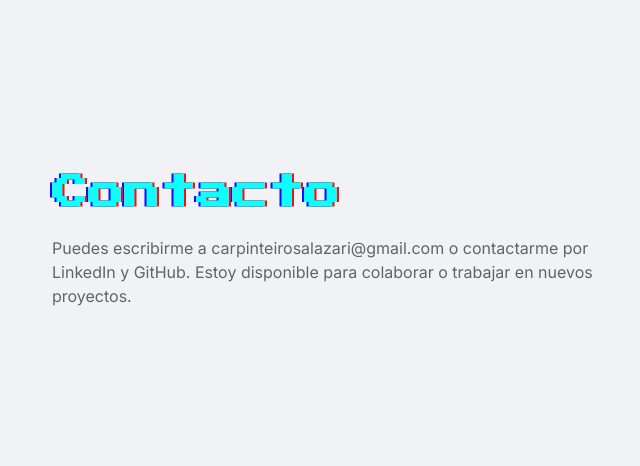
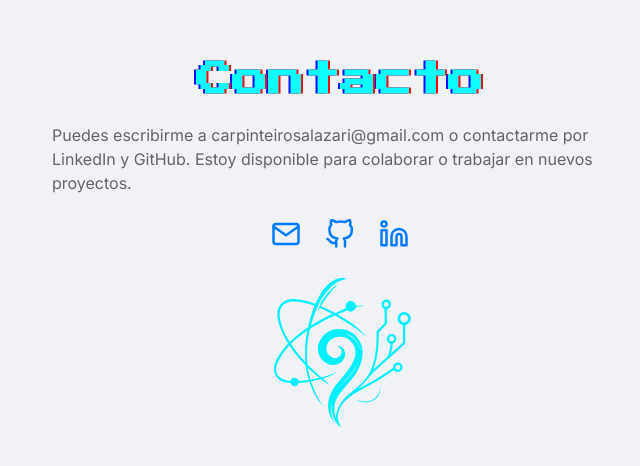
Before and after one commit to AskewToe6174/PortafolioICS, a React (Vite) app: page / in a window 1280 px wide. Shown: the part 3444-3910 px from the top of the page, without its empty margins (300-940 px from the left). Built offline with nearby package versions, Linux system fonts and the light colour scheme.

Commit message:
Update contact section with social links and icons
Enhanced the contact section to include clickable icons for email, GitHub, and LinkedIn, improving accessibility and user interaction. Also updated section title alignment logic to center both 'projects' and 'contact' sections.

```diff
--- a/src/App.jsx
+++ b/src/App.jsx
@@ -520,11 +520,12 @@ export default function App() {
   className={`
     text-3xl sm:text-4xl mb-6 font-press-start glitch
     text-textPrimary dark:text-textPrimary-dark
-    ${sec.id === 'projects' ? 'text-center w-full' : ''}
+    ${['projects', 'contact'].includes(sec.id) ? 'text-center w-full' : ''}
   `}
 >
   {sec.title}
 </h2>
+
 
   {sec.content && (
     <p className="mb-6 text-textSecondary dark:text-textSecondary-dark whitespace-pre-line">
@@ -592,11 +593,38 @@ export default function App() {
   )}
 
   {/* ------------------------ CONTACTO ------------------------ */}
-  {sec.id === 'contact' && (
-    <div className="mt-6 flex flex-col items-center space-y-6">
-      {/* …íconos y componente… */}
-    </div>
-  )}
+              {sec.id === 'contact' && (
+                <div className="mt-6 flex flex-col items-center space-y-4">
+                  <div className="flex gap-6">
+                    <a
+                      href="mailto:carpinteirosalazari@gmail.com"
+                      className="text-primary dark:text-primary-dark text-3xl hover:text-secondary dark:hover:text-secondary-dark transition"
+                      aria-label="Email"
+                    >
+                      <FiMail />
+                    </a>
+                    <a
+                      href="https://github.com/AskewToe6174"
+                      target="_blank"
+                      rel="noopener noreferrer"
+                      className="text-primary dark:text-primary-dark text-3xl hover:text-secondary dark:hover:text-secondary-dark transition"
+                      aria-label="GitHub"
+                    >
+                      <FiGithub />
+                    </a>
+                    <a
+                      href="https://www.linkedin.com/in/ivan-carpinteiro-salazar-ab1915311"
+                      target="_blank"
+                      rel="noopener noreferrer"
+                      className="text-primary dark:text-primary-dark text-3xl hover:text-secondary dark:hover:text-secondary-dark transition"
+                      aria-label="LinkedIn"
+                    >
+                      <FiLinkedin />
+                    </a>
+                  </div>
+                  {sec.component}
+                </div>
+              )}
 </motion.div>
 
           </section>
```
